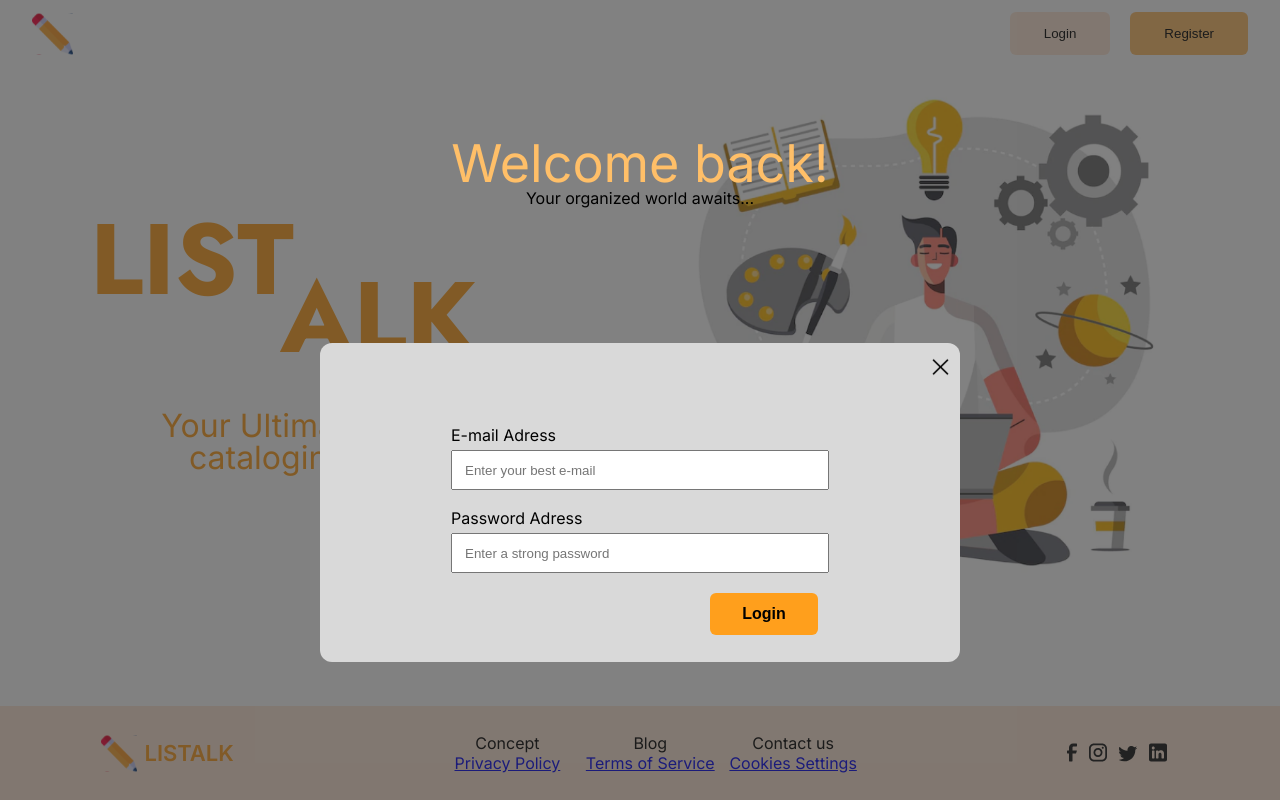
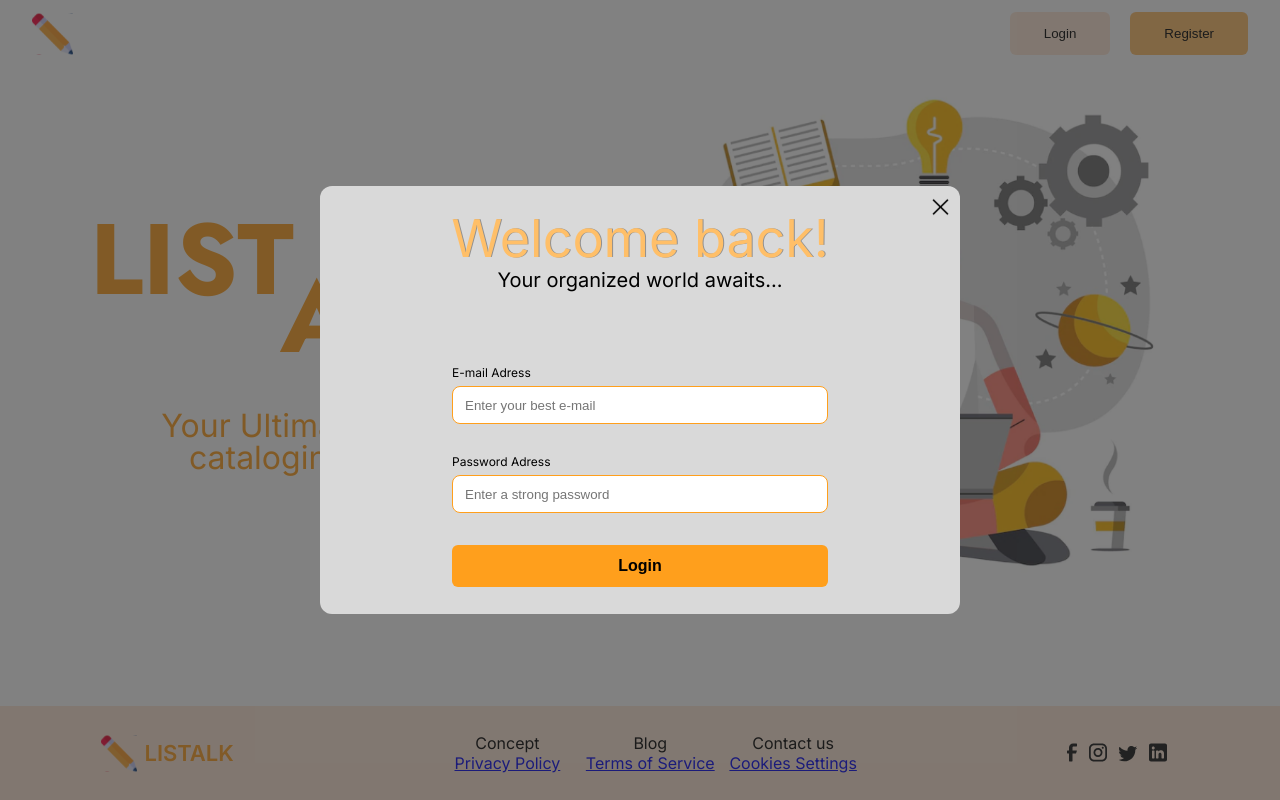
Before and after one commit to giudicellisilva/listalk, a Next.js app: page / in a window 1280 px wide. Both pictures are taken after a click on the button "Login". Built offline with nearby package versions, Linux system fonts and the light colour scheme.

Commit message:
chore(modal): updating authentication modals

```diff
--- a/src/components/Login/index.tsx
+++ b/src/components/Login/index.tsx
@@ -51,12 +51,13 @@ const Login = (props: LoginProps) =>{
     return(
         <BackgroundDropdown>
             <div className={style.login}>
+                <div className={style.login__content}>
                 <div className={style.login__title}>
                     <h2 className={style.title}>Welcome back!</h2>
                     <h3 className={style.subtitle}>Your organized world awaits...</h3>
                 </div>
-                <div className={style.login__content}>
                     <button className={style.login__content__button_close} onClick={() => props.setVisibleLogin(false)}><img src="/assets/close.svg" alt="fechar" /></button>
+                    <div className={style.login__form}>
                         <label htmlFor="email" className={style.login__content__label}>
                             <p>E-mail Adress</p>
                             <input type="email" name="email"  placeholder="Enter your best e-mail" onChange={(e) => setLogin(e.target.value)} value={login}/>
@@ -69,6 +70,7 @@ const Login = (props: LoginProps) =>{
                         <button className={`${style.login__content__button_login} ${status === "loading" || status === "success" ? style.active: ""}`} onClick={() => mutate()}>Login</button>
                     </div>
                 </div>
+            </div>
         </BackgroundDropdown>
     )
 }
--- a/src/components/Login/login.module.scss
+++ b/src/components/Login/login.module.scss
@@ -7,18 +7,26 @@
     justify-content: space-evenly;
     align-items: center;
 
-    &__title{
-        .title{
+    &__form {
+        display: flex;
+        flex-direction: column;
+        align-items: end;
+        gap: 2rem;
+    }
+
+    &__title {
+        .title {
             color: #FFBF68;
+            text-shadow: 1px 0 #919090;
             font-size: 52px;
         }
 
-        .subtitle{
+        .subtitle {
+            margin-top: 5px;
+            font-size: 20px;
             text-align: center;
         }
     }
-
-
 
     &__content{
         width: 100%;
@@ -39,7 +47,7 @@
             border: none;
 
             position: relative;
-            bottom: 20px;
+            bottom: 120px;
             left: 47%;
 
             img{
@@ -48,14 +56,21 @@
         }
 
         &__label{
-            p{
+            p {
                 margin-bottom: 7px;
+                font-size: 12px;
             }
 
             input{
                 min-width: 350px;
                 padding: 7px 12px;
                 height: 22px;
+                border: 1px #FF9F1C solid;
+                border-radius: 8px;
+
+                &:focus {
+                    outline: none;
+                }
             }
         }
 
@@ -69,9 +84,9 @@
             border: none;
             border-radius: 6px;
             position: relative;
-            left: 124px;
             font-size: 16px;
             font-weight: 600;
+            width: 100%;
 
 
             &:hover{
--- a/src/components/Register/index.tsx
+++ b/src/components/Register/index.tsx
@@ -9,12 +9,13 @@ const Register = (props: RegisterProps) => {
     return (
         <BackgroundDropdown>
             <div className={style.register}>
+                <div className={style.register__content}>
                 <div className={style.register__title}>
                     <h2 className={style.title}>Welcome!</h2>
                     <h3 className={style.subtitle}>Your organized world awaits...</h3>
                 </div>
-                <div className={style.register__content}>
                     <button className={style.register__content__button_close} onClick={() => props.setVisible(false)}><img src="/assets/close.svg" alt="fechar" /></button>
+                    <div className={style.register__form}>
                     <label htmlFor="email" className={style.register__content__label}>
                         <p>E-mail Adress</p>
                         <input type="email" name="email" placeholder="Enter your best e-mail"  />
@@ -24,6 +25,7 @@ const Register = (props: RegisterProps) => {
                         <input type="password" name="password" placeholder="Enter a strong password" />
                     </label>
                     <button className={`${style.register__content__button_login} ${status === "loading" || status === "success" ? style.active : ""}`} >Register</button>
+                    </div>
                 </div>
             </div>
         </BackgroundDropdown>
--- a/src/components/Register/register.module.scss
+++ b/src/components/Register/register.module.scss
@@ -7,18 +7,26 @@
     justify-content: space-evenly;
     align-items: center;
 
+    &__form {
+        display: flex;
+        flex-direction: column;
+        align-items: end;
+        gap: 2rem;
+    }
+
     &__title{
         .title{
             color: #FFBF68;
+            text-shadow: 1px 0 #919090;
             font-size: 52px;
         }
 
         .subtitle{
+            margin-top: 5px;
+            font-size: 20px;
             text-align: center;
         }
     }
-
-
 
     &__content{
         width: 100%;
@@ -39,7 +47,7 @@
             border: none;
 
             position: relative;
-            bottom: 20px;
+            bottom: 120px;
             left: 47%;
 
             img{
@@ -56,6 +64,12 @@
                 min-width: 350px;
                 padding: 7px 12px;
                 height: 22px;
+                border: 1px #FF9F1C solid;
+                border-radius: 8px;
+
+                &:focus {
+                    outline: none;
+                }
             }
         }
 
@@ -69,10 +83,9 @@
             border: none;
             border-radius: 6px;
             position: relative;
-            left: 124px;
             font-size: 16px;
             font-weight: 600;
-
+            width: 100%;
 
             &:hover{
                 transition: all .4s;
```
Lines whose indentation alone changed are shown as unchanged.
